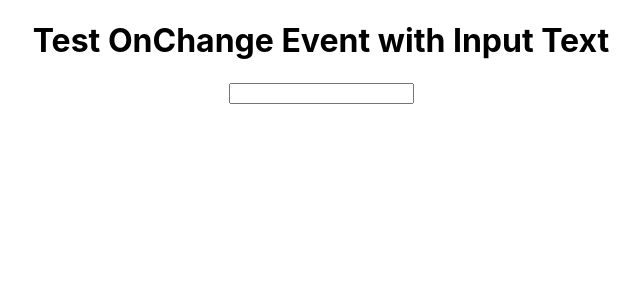
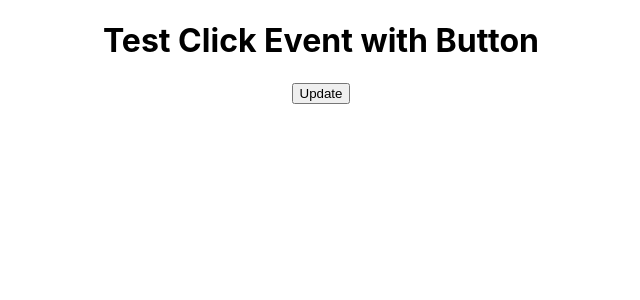
Before and after one commit to devmishra88/jesttesting, a React (Create React App) app: page / in a window 1280 px wide. Shown: the top 300 px of the page, without its empty margins (319-959 px from the left). Built offline with nearby package versions, Linux system fonts and the light colour scheme.

Commit message:
button click event test case

```diff
--- a/src/App.js
+++ b/src/App.js
@@ -2,17 +2,12 @@ import { useState } from "react";
 import "./App.css";
 
 function App() {
-  const [username, setUserName] = useState("");
+  const [pagetitle, setPageTitle] = useState("");
   return (
     <div className="App">
-      <h1>Test OnChange Event with Input Text</h1>
-      <input
-        type="text"
-        name="username"
-        id="username"
-        value={username}
-        onChange={(e) => setUserName(e.target.value)}
-      />
+      <h1>Test Click Event with Button</h1>
+      <button onClick={()=>setPageTitle("I am updated title")}>Update</button>
+      <h1>{pagetitle}</h1>
     </div>
   );
 }
```
Also changed, not shown: 1 other file (tests, documents, lock files or other folders).
